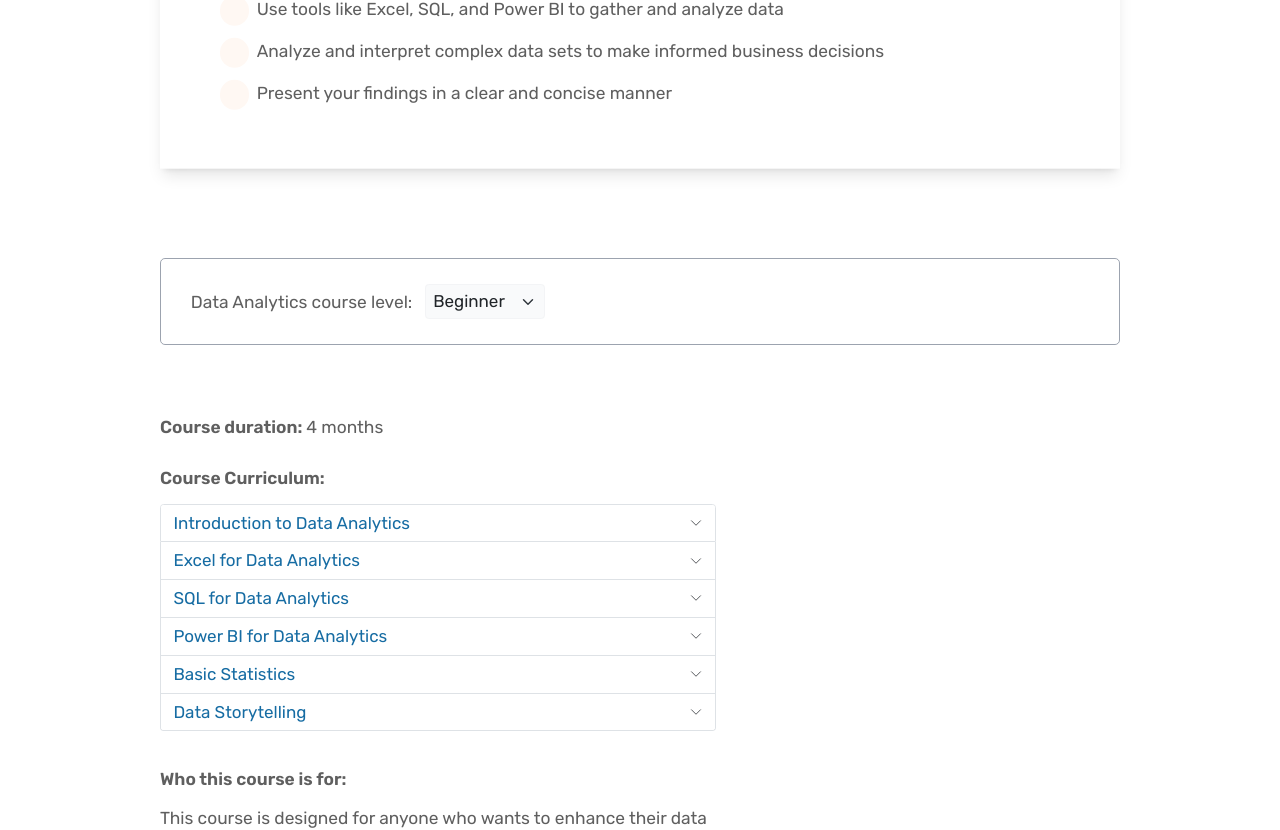
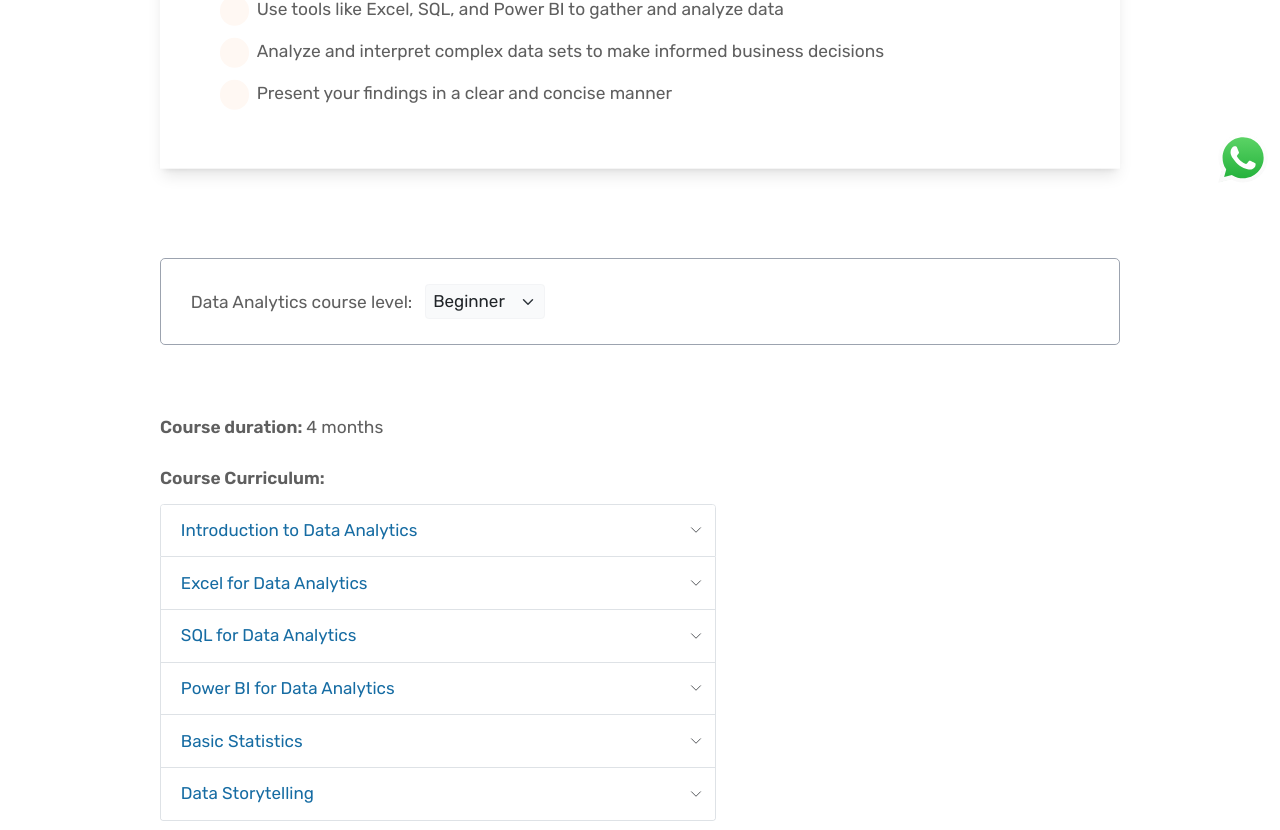
Before and after one commit to Chimmz/Datafied, a Next.js app: page /courses/data-analytics in a window 1280 px wide. Shown: the part 600-1430 px from the top of the page. Built offline with nearby package versions, Linux system fonts and the light colour scheme; some icons are missing.

Commit message:
Added what-we-offer text descriptions, Added quick-action chat-with-us, and little more changes

```diff
--- a/src/app/academy/page.tsx
+++ b/src/app/academy/page.tsx
@@ -1,11 +1,13 @@
+import Image from 'next/image';
+
+import cls from 'classnames';
+
+import Link from 'next/link';
+import SignupCta from './sections/cta';
 import AppContainer from '@/components/helpers/AppContainer';
 import Section from '@/components/helpers/Section';
 import Testimonials from '@/components/pages/academy/sections/Testimonials';
 import TestimonialsSlider from '@/components/pages/academy/sections/TestimonialsSlider';
-import cls from 'classnames';
-import Image from 'next/image';
-import Link from 'next/link';
-import SignupCta from './sections/cta';
 
 const COURSES = [
   {
@@ -31,7 +33,7 @@ const AcademyPage = function () {
           className="tw-w-full tw-h-full tw-absolute tw-inset-0 tw-object-cover"
           alt=""
         />
-        <h2 className="tw-w-full tw-h-full tw-text-[#3DCBFF]/[.8] tw-px-10 tw-flex-center tw-bg-black/[.55] tw-text-6xl tabLand:tw-text-7xl tw-font-semibold tw-text-center tw-z-10">
+        <h2 className="tw-w-full tw-h-full tw-text-[#3DCBFF]/[.9] tw-px-10 tw-flex-center tw-bg-black/[.55] tw-text-6xl tabLand:tw-text-7xl tw-font-semibold tw-text-center tw-z-10">
           <span className="tw-max-w-[20ch]">
             Simplify your journey as you start your tech career!
           </span>
--- a/src/app/courses/data-analytics/page.tsx
+++ b/src/app/courses/data-analytics/page.tsx
@@ -28,13 +28,15 @@ const WHAT_YOU_LEARN = [
 
 interface Props {
   searchParams: {
-    level?: Level;
+    level?: Level | undefined;
   };
 }
 
 const CoursePreviewPage: NextPage<Props> = function (props) {
   const [level, setLevel] = useState<Level>(() => {
-    if (LEVELS.includes(props.searchParams.level!)) return props.searchParams.level!;
+    if ('level' in props.searchParams && LEVELS.includes(props.searchParams.level!))
+      return props.searchParams.level!;
+
     return 'beginner';
   });
 
@@ -106,7 +108,9 @@ const CoursePreviewPage: NextPage<Props> = function (props) {
                   return (
                     <Accordion.Item eventKey={Math.random().toString()} key={i}>
                       <Accordion.Header className="tw-border-none tw-bg-none hover:tw-bg-gray-50 tw-duration-100 tw-shadow-none">
-                        <span className="tw-text-sec tw-text-[17px]">{topicName}</span>
+                        <span className="tw-text-sec tw-text-[17px] tw-p-3">
+                          {topicName}
+                        </span>
                       </Accordion.Header>
                       <Accordion.Body>{description}</Accordion.Body>
                     </Accordion.Item>
--- a/src/app/fonts.ts
+++ b/src/app/fonts.ts
@@ -1,7 +1,13 @@
-import { Raleway, Rubik, Open_Sans } from 'next/font/google';
+import { Raleway, Rubik, Open_Sans, Poppins } from 'next/font/google';
 
 const raleway = Raleway({ subsets: ['latin'], variable: '--font-raleway' });
 const rubik = Rubik({ subsets: ['latin'], variable: '--font-rubik' });
 const openSans = Open_Sans({ subsets: ['latin'], variable: '--font-open-sans' });
 
-export default { raleway, rubik, openSans };
+const poppins = Poppins({
+  subsets: ['latin'],
+  weight: '500',
+  variable: '--font-poppins'
+});
+
+export default { raleway, rubik, openSans, poppins };
--- a/src/app/layout.tsx
+++ b/src/app/layout.tsx
@@ -10,6 +10,8 @@ import BootstrapClient from '@/components/clients/BootstrapClient';
 import Nav from '@/components/layout/Nav';
 import Footer from '@/components/layout/Footer';
 import Contact from '@/components/pages/home/sections/Contact';
+import { Icon } from '@iconify/react/dist/iconify.js';
+import ChatWithUs from '@/components/ChatWithUs';
 
 export const metadata: Metadata = {
   title: 'Datafied',
@@ -20,7 +22,7 @@ const RootLayout = ({ children }: { children: React.ReactNode }) => {
   return (
     <html
       lang="en"
-      className={`${fonts.raleway.variable} ${fonts.rubik.variable} tw-scroll-smooth`}
+      className={`${fonts.raleway.variable} ${fonts.rubik.variable} ${fonts.poppins.variable} tw-scroll-smooth`}
     >
       <body className="tw-font-rubik tw-text-textColor tw-min-h-screen tw-flex tw-flex-col">
         <Nav />
@@ -29,6 +31,8 @@ const RootLayout = ({ children }: { children: React.ReactNode }) => {
         {/* <Contact /> */}
         <Footer />
         <BootstrapClient />
+
+        <ChatWithUs />
       </body>
     </html>
   );
--- /dev/null
+++ b/src/components/ChatWithUs.tsx
@@ -0,0 +1,17 @@
+'use client';
+import { Icon } from '@iconify/react/dist/iconify.js';
+
+const ChatWithUs = () => {
+  return (
+    <a
+      href="https://wa.me/+2347013623317"
+      target="_blank"
+      className="tw-fixed tw-bottom-7 tw-right-5 tw-z-20 tw-cursor-pointer"
+      title="Chat with us"
+    >
+      <Icon icon="logos:whatsapp-icon" width={50} height={50} />
+    </a>
+  );
+};
+
+export default ChatWithUs;
--- a/src/components/pages/home/config.ts
+++ b/src/components/pages/home/config.ts
@@ -9,37 +9,32 @@ export const services = [
   {
     img: TrainingPhoto,
     title: 'Training and workshops',
-    text: `Lorem ipsum dolor sit, amet consectetur adipisicing elit. Ducimus hic,
-  sunt vel est error impedit blanditiis labore? Harum, quasi omnis.`
+    text: `Embark on a learning journey with Datafied's expert-led training and workshops. Equip yourself and your team with the essential skills to navigate the dynamic world of data, fostering a culture of continuous learning and innovation.`
   },
   {
     img: DataMining,
     title: 'Data mining/management',
-    text: `Lorem ipsum dolor sit, amet consectetur adipisicing elit. Ducimus hic,
-  sunt vel est error impedit blanditiis labore? Harum, quasi omnis.`
+    text: `Discover hidden insights and streamline your data processes with our data mining and management services. We specialize in extracting valuable information, ensuring your data is not just collected but strategically utilized for optimal results.`
   },
   {
     img: PredictiveAnalyticsPhoto,
     title: 'Predictive Analytics',
-    text: `Lorem ipsum dolor sit, amet consectetur adipisicing elit. Ducimus hic,
-  sunt vel est error impedit blanditiis labore? Harum, quasi omnis.`
+    text: `Stay ahead of the curve by harnessing the power of predictive analytics. Our specialized services in predictive analytics enable you to anticipate trends, mitigate risks, and make data-driven decisions that propel your organization forward.`
   },
   {
     img: DataVizPhoto,
     title: 'Data Analysis and Visualization',
-    text: `Lorem ipsum dolor sit, amet consectetur adipisicing elit. Ducimus hic,
-  sunt vel est error impedit blanditiis labore? Harum, quasi omnis.`
+    text: `Transform raw data into actionable insights with our data analysis and visualization expertise. We excel in turning complex information into clear, visually compelling narratives, empowering you to make informed decisions with confidence.`
   },
   {
     img: BusinessIntellPhoto,
     title: 'Business intelligence',
-    text: `Lorem ipsum dolor sit, amet consectetur adipisicing elit. Ducimus hic,
-  sunt vel est error impedit blanditiis labore? Harum, quasi omnis.`
+    text: `Gain a comprehensive understanding of your business landscape through our business intelligence services. We provide you with a 360-degree view of your operations, enabling strategic planning and execution based on real-time, data-driven insights.`
   },
   {
     img: Consultation,
     title: 'Consultancy',
-    text: `Lorem ipsum dolor sit, amet consectetur adipisicing elit. Ducimus hic,
-  sunt vel est error impedit blanditiis labore? Harum, quasi omnis.`
+    text: `Partner with us for trusted consultancy services. Our seasoned experts will guide you through the intricacies of the data space, offering tailored advice and solutions that align with your organization's unique goals. With our consultancy, you're not just keeping up – you're staying ahead in the data-driven era.`
+    // At Datafied, we are committed to being more than just service providers; we are your partners in unlocking the full potential of data. Choose our specialized services, and let's embark on a journey towards data-driven excellence together.
   }
 ];
--- a/src/components/pages/home/sections/About.tsx
+++ b/src/components/pages/home/sections/About.tsx
@@ -4,7 +4,7 @@ import Section from '@/components/helpers/Section';
 const About = () => {
   return (
     <Section title="About Datafied">
-      <p className="tw-parag tw-max-w-[95%] tw-text-center tabLand:tw-text-left">
+      <p className="tw-parag tw-max-w-[95%] tw-text-center">
         At Datafied, we empower organizations and individuals to harness the power of data
         through our specialized consulting services and transformative training programs.
         We are dedicated to providing expert guidance and equipping our clients with the
--- a/src/components/pages/home/sections/Header.tsx
+++ b/src/components/pages/home/sections/Header.tsx
@@ -15,10 +15,10 @@ const Header = () => {
       containerClassName="tw-flex tw-flex-col tw-text-center tw-items-center tw-gap-20 tabPort:tw-flex-row tabPort:tw-text-left tabPort:tw-items-start"
     >
       <div className="tw-max-w-[30ch] tabPort:tw-max-w-[40ch] tabPort:tw-min-w-[40ch]">
-        <h1 className="tw-font-raleway tw-font-light tw-text-7xl tabPort:tw-text-8xl tw-text-sec tw-mb-16">
-          <span className="tw-text-pry tw-uppercase tw-text-[20px] tw-font-bold tw-block tw-mb-8 tabPort:tw-mb-4">
+        <h1 className="tw-font-raleway tw-text-7xl tabPort:tw-text-8xl tw-text-sec tw-mb-16">
+          {/* <span className="tw-text-pry tw-uppercase tw-text-[20px] tw-font-bold tw-block tw-mb-8 tabPort:tw-mb-4">
             Datafied:
-          </span>
+          </span> */}
           Simplified data solutions in a data-driven era.
         </h1>
 
@@ -29,7 +29,7 @@ const Header = () => {
           </Link>
           <Link
             href="#services"
-            className="tw-btn tw-gap-1 tw-border tw-text-pry tw-border-[#d6d6d6] hover:tw-border-pry"
+            className="tw-btn tw-gap-1 tw-border tw-text-pry tw-border-pry hover:tw-bg-pryLight"
           >
             Explore more
           </Link>
--- a/src/components/pages/home/sections/WhatWeOffer.tsx
+++ b/src/components/pages/home/sections/WhatWeOffer.tsx
@@ -41,7 +41,7 @@ const WhatWeOffer = () => {
               />
               <div>
                 {/* <h4 className="tw-text-sec tw-text-4xl tw-font-openSans tw-mb-5"> */}
-                <h4 className="tw-text-pry tw-tracking-[1px] tw-font-openSans tw-uppercase tw-mb-7">
+                <h4 className="tw-text-pry tw-tracking-[1px] tw-font-rubik tw-uppercase tw-mb-7">
                   {service.title}
                 </h4>
                 <p className="tw-max-w-[50ch] tw-leading-relaxed">{service.text}</p>
--- a/tailwind.config.ts
+++ b/tailwind.config.ts
@@ -22,7 +22,8 @@ const config: Config = {
     fontFamily: {
       raleway: ['var(--font-raleway)', 'sans-serif'],
       rubik: ['var(--font-rubik)', 'sans-serif'],
-      openSans: ['var(--font-openSans)', 'sans-serif']
+      openSans: ['var(--font-openSans)', 'sans-serif'],
+      poppins: ['var(--font-poppins)', 'sans-serif']
     },
     extend: {
       container: {
```
Also changed, not shown: src/components/pages/home/sections/Contact.tsx (+0 -31 lines).
